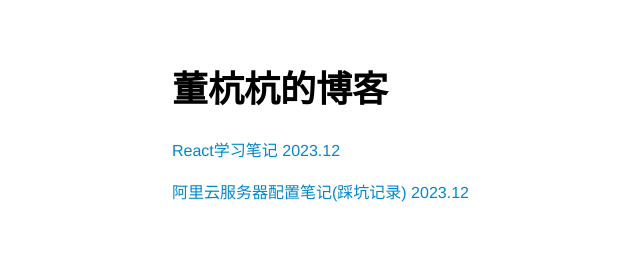
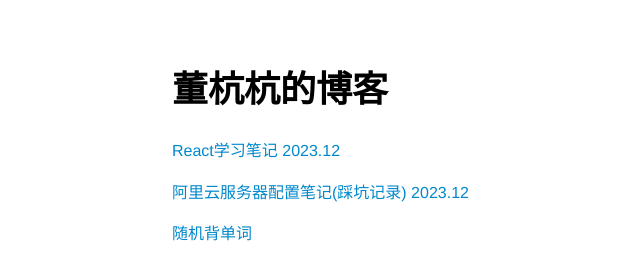
Before and after one commit to SYadda/SYadda.github.io, a plain HTML site: page index.html in a window 1280 px wide. Shown: the whole page, without its empty margins (43-683 px from the left). Drawn offline with nearby package versions, Linux system fonts and the light colour scheme.

Commit message:
Update index.html

```diff
--- a/index.html
+++ b/index.html
@@ -27,7 +27,7 @@
 <h1 id="董杭杭的博客">董杭杭的博客 </h1>
 <p><a href="React%E7%AC%94%E8%AE%B0.html">React学习笔记 2023.12</a></p>
 <p><a href="%E9%98%BF%E9%87%8C%E4%BA%91%E7%AC%94%E8%AE%B0.html">阿里云服务器配置笔记(踩坑记录) 2023.12</a></p>
-<p><a href="随机背单词.html>随机背单词</a></p>
+<p><a href="%E9%9A%8F%E6%9C%BA%E8%83%8C%E5%8D%95%E8%AF%8D.html">随机背单词</a></p>
       </div>
 
 
```
